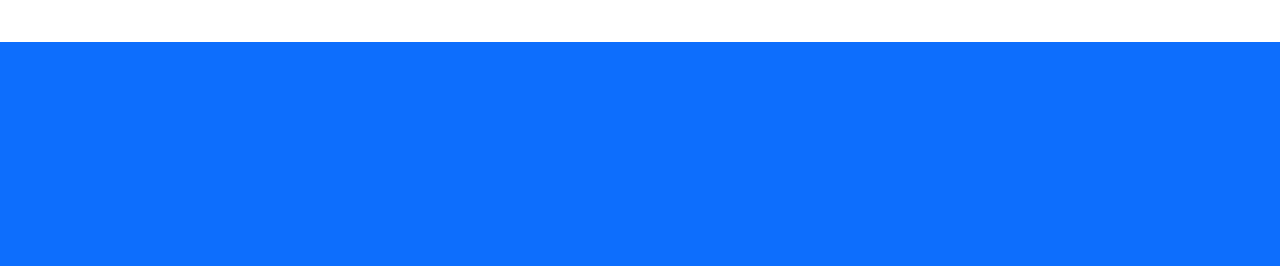
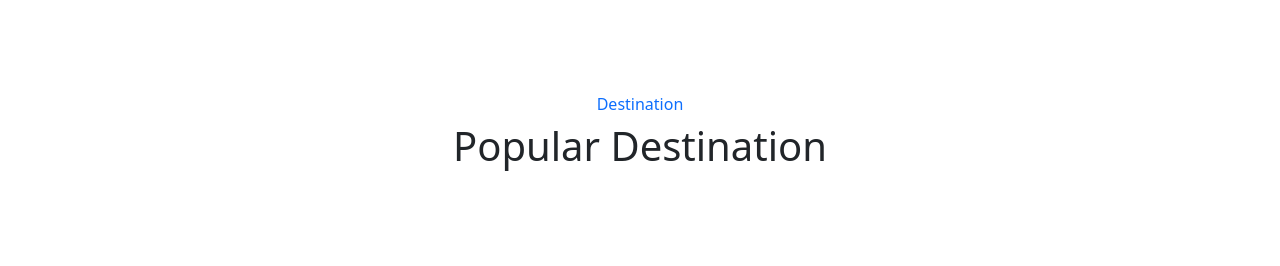
Before and after one commit to ELKABLI-AMINA/fill_rouge, a Laravel app: page / in a window 1280 px wide. Shown: the part 1167-1433 px from the top of the page. Before the commit the page ends 1209 px from the top, so only its background shows below. Run offline with Laravel 10, Linux system fonts and the light colour scheme; parts of the project's set-up code (start-up, migrations or seed data) failed here and were passed over; some libraries are stand-ins or nearby versions.

Commit message:
popular-destination

```diff
--- a/resources/views/home.blade.php
+++ b/resources/views/home.blade.php
@@ -50,10 +50,24 @@
                 </div>
                 <div class="col-lg-6">
                     <h6 class="section-title bg-white text-start text-primary pe-3">About us</h6>
-
+                    <h1 class="mb-4">Welcome to <span class="text-primary">Travel</span></h1>
+                    <p class="mb-4">Lorem ipsum dolor sit amet consectetur adipisicing elit. Fugit possimus inventore ipsa facere qui, debitis maxime deserunt expedita ducimus cumque. Voluptates atque vitae corrupti numquam temporibus sint tenetur beatae quo. </p>
+                    <p class="mb-4">Lorem ipsum dolor sit amet consectetur adipisicing elit. Fugit possimus inventore ipsa facere qui, debitis maxime deserunt expedita ducimus cumque. Voluptates atque vitae corrupti numquam temporibus sint tenetur beatae quo. </p>
+                    <div class="btn btn-primary py-3 px-5 mt-2"> Read More</div>
                 </div>
             </div>
         </div>
+    </div>
+    {{-- Destination section --}}
+    <div class="container-xxl py-5 destination">
+        <div class="container">
+            <div class="text-center">
+                <h6 class="section-title bg-white text-center text-primary px-3">Destination</h6>
+                <h1 class="mb-5">Popular Destination</h1>
+            </div>
+
+        </div>
+
     </div>
 
 
```
